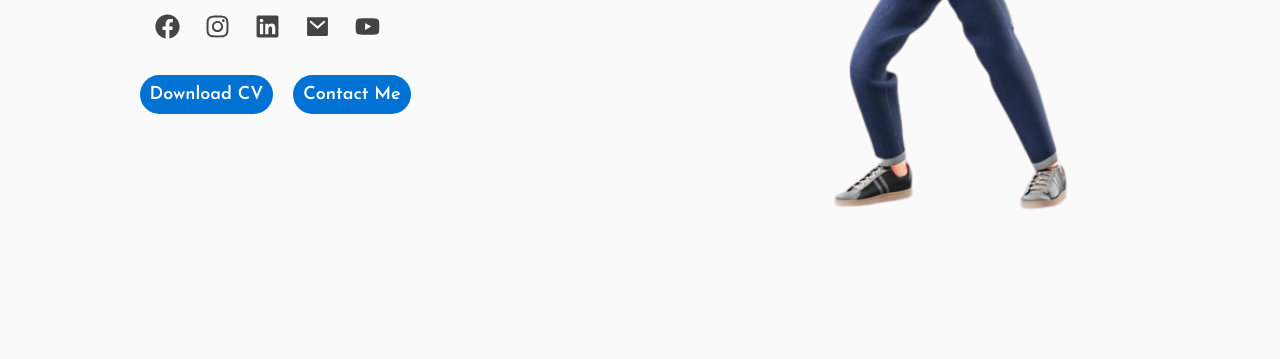
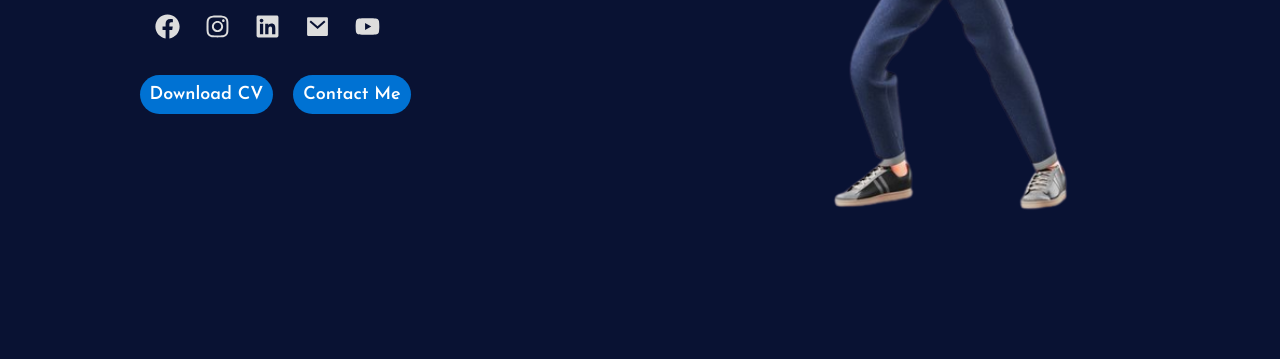
Before and after one commit to IshakBenfredj/portfolio2, a plain HTML site: page index.html in a window 1280 px wide. Shown: the part 441-800 px from the top of the page. Drawn offline with nearby package versions, Linux system fonts and the light colour scheme; a web font is replaced by a local one.

Commit message:
Add files via upload

```diff
--- a/index.html
+++ b/index.html
@@ -1 +1 @@
-<!doctype html><html lang="en" style="font-size:200%"><head><meta charset="utf-8"/><link rel="icon" href="/portfolio2/favicon.ico"/><meta name="viewport" content="width=device-width,initial-scale=1"/><meta name="theme-color" content="#000000"/><meta name="description" content="Web site created using create-react-app"/><link rel="stylesheet" href="https://unicons.iconscout.com/release/v4.0.0/css/line.css"><link rel="apple-touch-icon" href="/portfolio2/logo192.png"/><title>React App</title><script defer="defer" src="/portfolio2/static/js/main.9243e4ed.js"></script><link href="/portfolio2/static/css/main.38eae926.css" rel="stylesheet"></head><body><noscript>You need to enable JavaScript to run this app.</noscript><div id="root"></div></body></html>
+<!doctype html><html lang="en" style="font-size:200%"><head><meta charset="utf-8"/><link rel="icon" href="/portfolio2/favicon.ico"/><meta name="viewport" content="width=device-width,initial-scale=1"/><meta name="theme-color" content="#000000"/><meta name="description" content="Web site created using create-react-app"/><link rel="stylesheet" href="https://unicons.iconscout.com/release/v4.0.0/css/line.css"><link rel="apple-touch-icon" href="/portfolio2/logo192.png"/><title>React App</title><script defer="defer" src="/portfolio2/static/js/main.9243e4ed.js"></script><link href="/portfolio2/static/css/main.38eae926.css" rel="stylesheet"></head><body class="night"><noscript>You need to enable JavaScript to run this app.</noscript><div id="root"></div></body></html>
```
